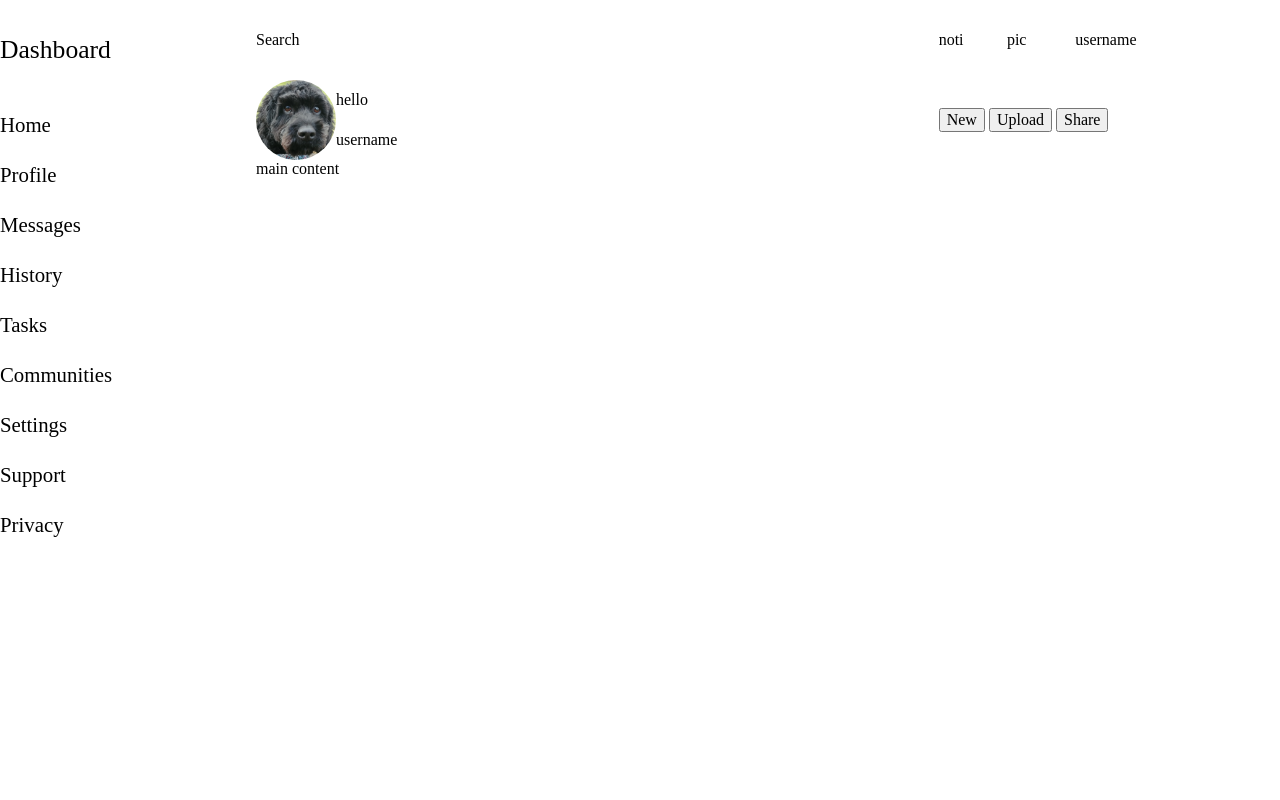
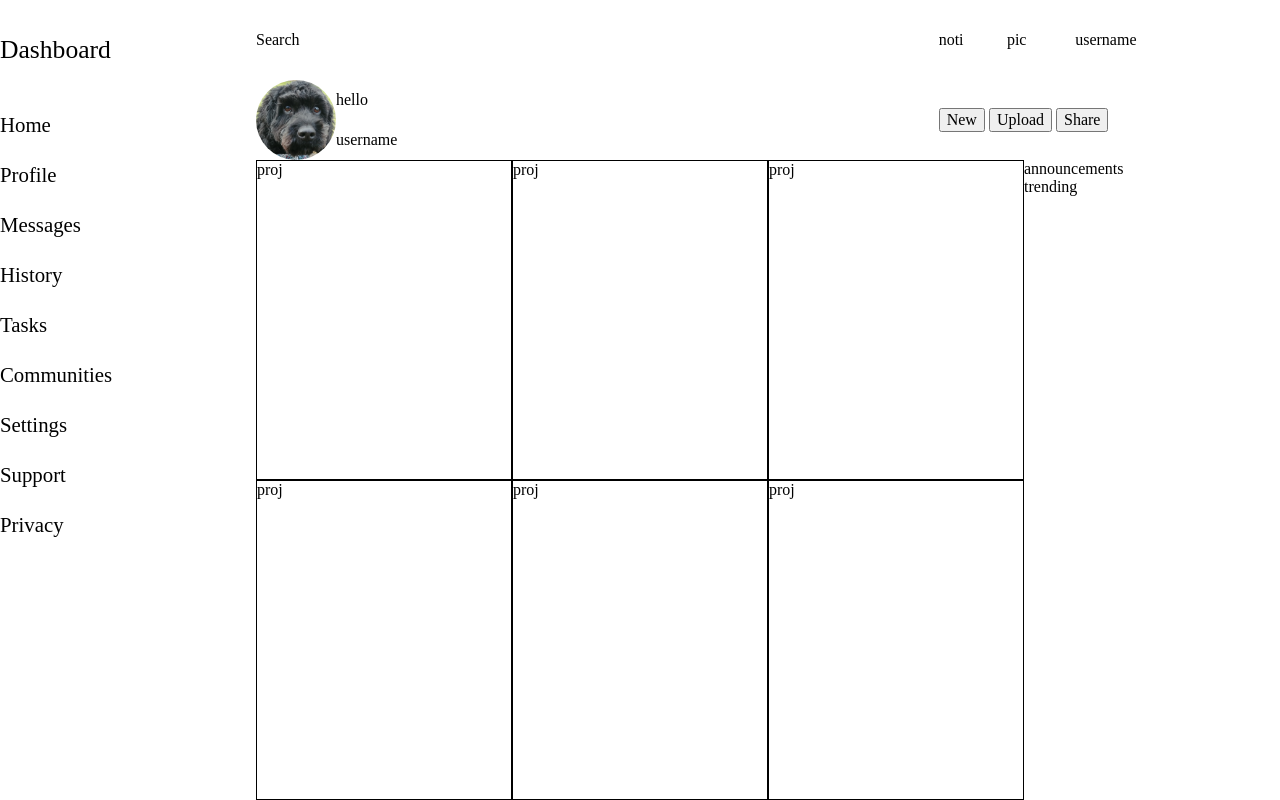
Before and after one commit to kylemillar2/admin-dashboard, a plain HTML site: page index.html in a window 1280 px wide. Drawn offline with Linux system fonts and the light colour scheme.

Commit message:
Update main content layout

```diff
--- a/index.html
+++ b/index.html
@@ -70,7 +70,35 @@
     </div>
 
     <div class="main-content">
-      main content
+      <div class="projects">
+        <div class="project">
+          proj
+        </div>
+        <div class="project">
+          proj
+        </div>
+        <div class="project">
+          proj
+        </div>
+        <div class="project">
+          proj
+        </div>
+        <div class="project">
+          proj
+        </div>
+        <div class="project">
+          proj
+        </div>
+      </div>
+
+      <div class="announcements-and-trending">
+        <div class="announcements">
+          announcements
+        </div>
+        <div class="trending">
+          trending
+        </div>
+      </div>
     </div>
 
   </div>
--- a/style.css
+++ b/style.css
@@ -24,7 +24,18 @@ html, body {
 
 .main-content {
   grid-column: 2 / 3;
-  grid-row: 2 / 3
+  grid-row: 2 / 3;
+  display: grid;
+  grid-template-columns: 3fr 1fr;
+}
+
+.projects {
+  display: grid;
+  grid-template-columns: repeat(auto-fit, minmax(200px, 1fr));
+}
+
+.project {
+  border: 1px solid black;
 }
 
 .sidebar {
```
